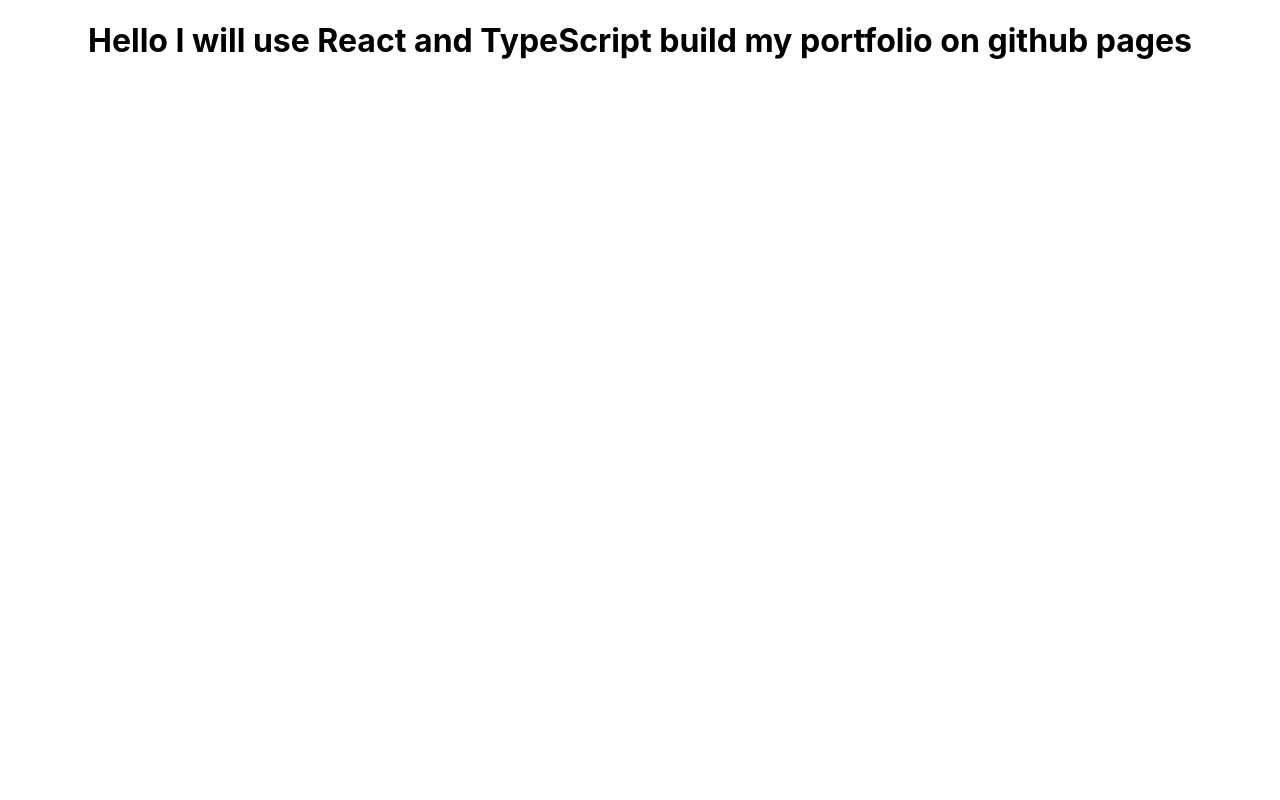
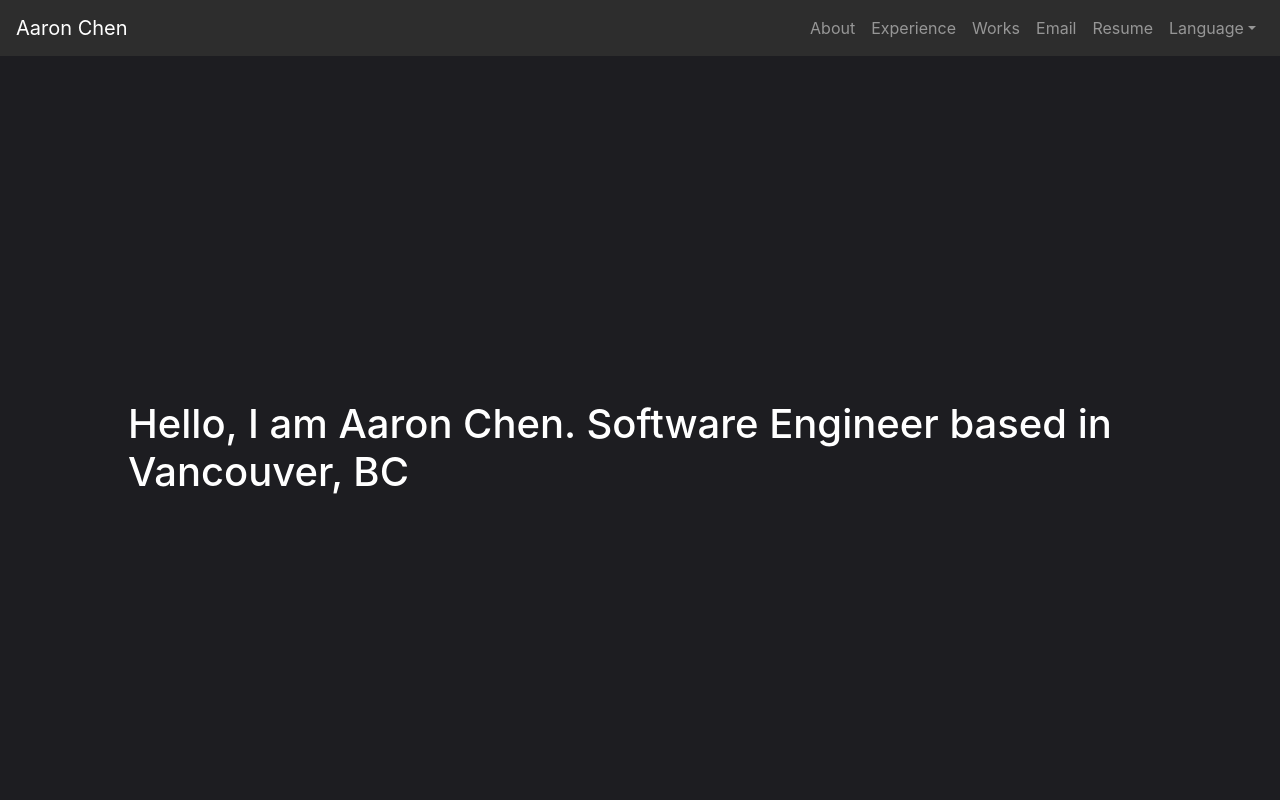
Before and after one commit to AaronCChen2233/Portfolio, a React (Create React App) app: page /about in a window 1280 px wide. Shown: the top 800 px of the page. Built offline with nearby package versions, Linux system fonts and the light colour scheme.

Commit message:
multiple languages test

```diff
--- a/package.json
+++ b/package.json
@@ -11,13 +11,16 @@
     "@types/node": "^12.12.53",
     "@types/react": "^16.9.43",
     "@types/react-dom": "^16.9.8",
+    "bootstrap": "^4.5.0",
     "react": "^16.13.1",
+    "react-bootstrap": "^1.3.0",
     "react-dom": "^16.13.1",
+    "react-router-dom": "^5.2.0",
     "react-scripts": "3.4.1",
     "typescript": "^3.7.5"
   },
   "scripts": {
-    "predeploy":"npm run build",
+    "predeploy": "npm run build",
     "deploy": "gh-pages -d build",
     "start": "react-scripts start",
     "build": "react-scripts build",
@@ -40,6 +43,7 @@
     ]
   },
   "devDependencies": {
+    "@types/react-router-dom": "^5.1.5",
     "gh-pages": "^3.1.0"
   }
 }
--- a/src/App.tsx
+++ b/src/App.tsx
@@ -1,13 +1,88 @@
 import React from 'react';
-import logo from './logo.svg';
 import './App.css';
+import {BrowserRouter as Router, Route, Link } from "react-router-dom"
+import Container from 'react-bootstrap/Container';
+import Navbar from 'react-bootstrap/Navbar';
+import Nav from 'react-bootstrap/Nav';
+import NavDropdown from 'react-bootstrap/NavDropdown';
+import '../node_modules/bootstrap/dist/css/bootstrap.min.css';
+import Home from './Components/Home';
+import About from './Components/About';
+import Works from './Components/Works';
+import Experience from './Components/Experience';
+import Footer from './Components/Footer';
 
-function App() {
-  return (
-    <div className="App">
-      <h1>Hello I will use React and TypeScript build my portfolio on github pages</h1>
-    </div>
-  );
+interface AppProps{
+    // setLocale : (l:string) => void
+}
+
+class App extends React.Component<AppProps, {}>{
+  constructor(props : AppProps) {
+    super(props);
+    this.state = {
+      // title: 'Aaron Chen',
+      // headerLinks: [
+      //   { title: 'About', path: '/about' },
+      //   { title: 'Experience', path: '/experience' },
+      //   { title: 'Works', path: '/works' }
+      // ],
+
+      // home:{
+      //   title:'Hello, I am Aaron Chen. Software Engineer based in Vancouver, BC'
+      // },
+
+      // about: {
+      //   title: 'About Me'
+      // },
+
+      // experience: {
+      //   title: 'experience'
+      // },
+
+      // works: {
+      //   title: 'Works'
+      // }
+    }
+  }
+
+  render() {
+    return (
+      <Router>
+      <Container className="p-0" fluid={true}>
+        <Navbar fixed="top" bg="#1D1D21" variant="dark" expand="sm">
+          <Navbar.Brand href="/Portfolio/#home">Aaron Chen</Navbar.Brand>
+          <Navbar.Toggle className="border-0" aria-controls="navbar-toggle" />
+          <Navbar.Collapse id="navbar-toggle">
+            <Nav className="ml-auto">
+              <a className="nav-link" href="/Portfolio/#about">About</a>
+              <a className="nav-link" href="/Portfolio/#experience">Experience</a>
+              <a className="nav-link" href="/Portfolio/#works">Works</a>
+              <a className="nav-link" href="mailto:aaronchen2233@gmail.com">Email</a>
+              <Link className="nav-link" to="/resume">Resume</Link>
+
+              <NavDropdown title="Language" id="nav-dropdown">
+              <NavDropdown.Item eventKey="4.1" >English</NavDropdown.Item>
+                <NavDropdown.Item eventKey="4.2" >Chinese</NavDropdown.Item>
+                {/* <NavDropdown.Item eventKey="4.1" onClick={() => this.props.setLocale('en')}>English</NavDropdown.Item>
+                <NavDropdown.Item eventKey="4.2" onClick={() => this.props.setLocale('zh-Hant')}>Chinese</NavDropdown.Item> */}
+              </NavDropdown>
+            </Nav>
+          </Navbar.Collapse>
+        </Navbar>
+        <Home></Home>
+        <About></About>
+        <Experience></Experience>
+        <Works></Works>
+
+        <Footer></Footer>
+      </Container>
+
+    </Router>
+
+
+    )
+  }
+
 }
 
 export default App;
--- /dev/null
+++ b/src/Components/About.tsx
@@ -0,0 +1,27 @@
+import React from "react"
+
+interface AboutProps{
+
+}
+
+interface AboutStates{
+    title : string
+}
+
+class About extends React.Component<AboutProps, AboutStates>{
+
+    constructor(props: AboutProps) {
+        super(props);
+        this.state = { title: "Hello, I'm Aaron Chen, a software engineer with 4+ years of experience in Windows desktop application development and 1 year experience in Android development. Have Code refactoring experience. Know how to keep code clean and easy to read also have the best performance. Eager to learn more to continuously improve my skills." };
+    }
+
+    render() {
+        return (
+        <div className="pages" id="about">
+            <h1 style={{paddingTop: "200px", color:'#FFFFFF' }}>{this.state.title}</h1>
+        </div>
+        );
+      }
+}
+
+export default About;
--- /dev/null
+++ b/src/Components/Experience.tsx
@@ -0,0 +1,27 @@
+import React from "react"
+
+interface ExperienceProps{
+
+}
+
+interface ExperienceStates{
+    title : string
+}
+
+class Experience extends React.Component<ExperienceProps, ExperienceStates>{
+
+    constructor(props: ExperienceProps) {
+        super(props);
+        this.state = { title: "Experience" };
+    }
+
+    render() {
+        return (
+        <div className="pages" id = "experience">
+            <h1 style={{paddingTop: "200px", color:'#FFFFFF' }}>{this.state.title}</h1>
+        </div>
+        );
+      }
+}
+
+export default Experience;
--- /dev/null
+++ b/src/Components/Footer.tsx
@@ -0,0 +1,32 @@
+import React from "react"
+import Container from 'react-bootstrap/Container';
+import Row from 'react-bootstrap/Row';
+import Col from 'react-bootstrap/Col';
+
+interface FooterProps{
+
+}
+
+interface FooterStates{
+    title : string
+}
+
+class Footer extends React.Component<FooterProps, FooterStates>{
+
+    constructor(props: FooterProps) {
+        super(props);
+        this.state = { title: "Designed & Built by Aaron Chen" };
+    }
+
+    render() {
+        return (
+        <footer style={{backgroundColor:"#1D1D21" }} >
+            <a href="https://github.com/AaronCChen2233/Portfolio/tree/master">
+                <div style={{textAlign:"center" , color:'#FFFFFF', width:"100hv", paddingBottom: "60px"}}>{this.state.title}</div>
+            </a>
+        </footer>
+        );
+      }
+}
+
+export default Footer;
--- /dev/null
+++ b/src/Components/Home.tsx
@@ -0,0 +1,27 @@
+import React from "react"
+
+interface HomeProps{
+
+}
+
+interface HomeStates{
+    title : string
+}
+
+class Home extends React.Component<HomeProps, HomeStates>{
+
+    constructor(props: HomeProps) {
+        super(props);
+        this.state = { title: "Hello, I am Aaron Chen. Software Engineer based in Vancouver, BC" };
+    }
+
+    render() {
+        return (
+        <div className="pages" id = "home">
+            <h1 style={{left:'10%', right:'10%' , top: '50%', position:'absolute', color:'#FFFFFF' }}>{this.state.title}</h1>
+        </div>
+        );
+      }
+}
+
+export default Home;
--- /dev/null
+++ b/src/Components/Works.tsx
@@ -0,0 +1,27 @@
+import React from "react"
+
+interface WorksProps{
+
+}
+
+interface WorksStates{
+    title : string
+}
+
+class Works extends React.Component<WorksProps, WorksStates>{
+
+    constructor(props: WorksProps) {
+        super(props);
+        this.state = { title: "Works" };
+    }
+
+    render() {
+        return (
+        <div className="pages" id = "works">
+            <h1 style={{paddingTop: "200px", color:'#FFFFFF' }}>{this.state.title}</h1>
+        </div>
+        );
+      }
+}
+
+export default Works;
--- /dev/null
+++ b/src/i18n/en.ts
@@ -0,0 +1,3 @@
+// ./src/i18n/en.ts
+const en = { 'app.hometitle': 'Hello, I am Aaron Chen. Software Engineer based in Vancouver, BC' };
+export default en;
--- /dev/null
+++ b/src/i18n/zh.ts
@@ -0,0 +1,3 @@
+// ./src/i18n/zh.ts
+const zh_TW = { 'app.hometitle': '您好，我是 Aaron 陳。 在溫哥華的軟體工程師' };
+export default zh_TW;
--- a/src/index.css
+++ b/src/index.css
@@ -7,7 +7,33 @@ body {
   -moz-osx-font-smoothing: grayscale;
 }
 
+html {
+  scroll-behavior: smooth;
+}
+
 code {
   font-family: source-code-pro, Menlo, Monaco, Consolas, 'Courier New',
     monospace;
 }
+
+div.pages{
+  min-height: calc(100vh - 56px);
+  background-color: #1D1D21;
+}
+
+div#root{
+  background-color: #1D1D21;
+}
+
+.fixed-top {
+  background-color: #2D2D2D;
+}
+
+/* .navbar-default .navbar-brand {
+  color: white;
+} */
+
+.navbar-custom .navbar-brand,
+.navbar-custom .navbar-text {
+    color: white;
+}
```
Also changed, not shown: src/index.tsx (+6 -4 lines), 1 other file (tests, documents, lock files or other folders).
